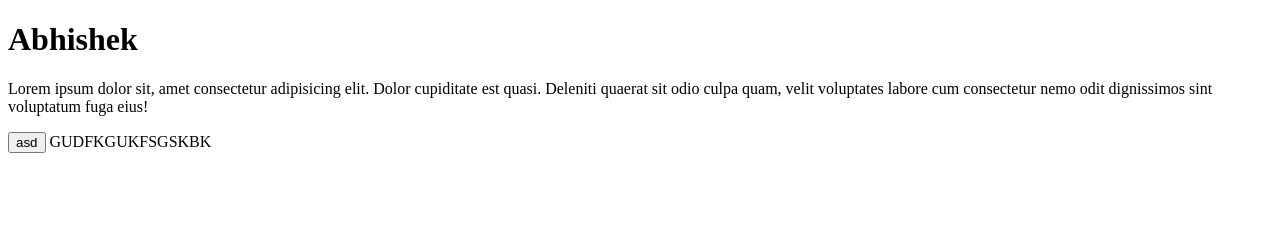
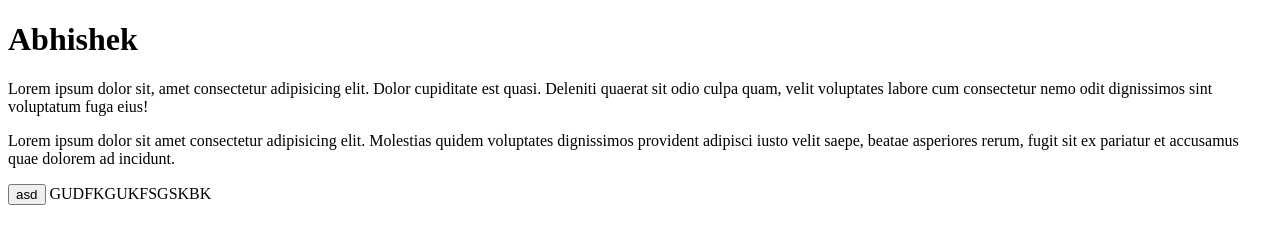
Before and after one commit to Abhishekchatur19/Project2, a plain HTML site: page basic.html in a window 1280 px wide. Drawn offline with Linux system fonts and the light colour scheme.

Commit message:
added p in basic.html

```diff
--- a/basic.html
+++ b/basic.html
@@ -8,6 +8,7 @@
 <body>
     <h1>Abhishek</h1>
     <P>Lorem ipsum dolor sit, amet consectetur adipisicing elit. Dolor cupiditate est quasi. Deleniti quaerat sit odio culpa quam, velit voluptates labore cum consectetur nemo odit dignissimos sint voluptatum fuga eius!</P>
+    <p>Lorem ipsum dolor sit amet consectetur adipisicing elit. Molestias quidem voluptates dignissimos provident adipisci iusto velit saepe, beatae asperiores rerum, fugit sit ex pariatur et accusamus quae dolorem ad incidunt.</p>
     <button>asd</button>
     GUDFKGUKFSGSKBK
 
```
